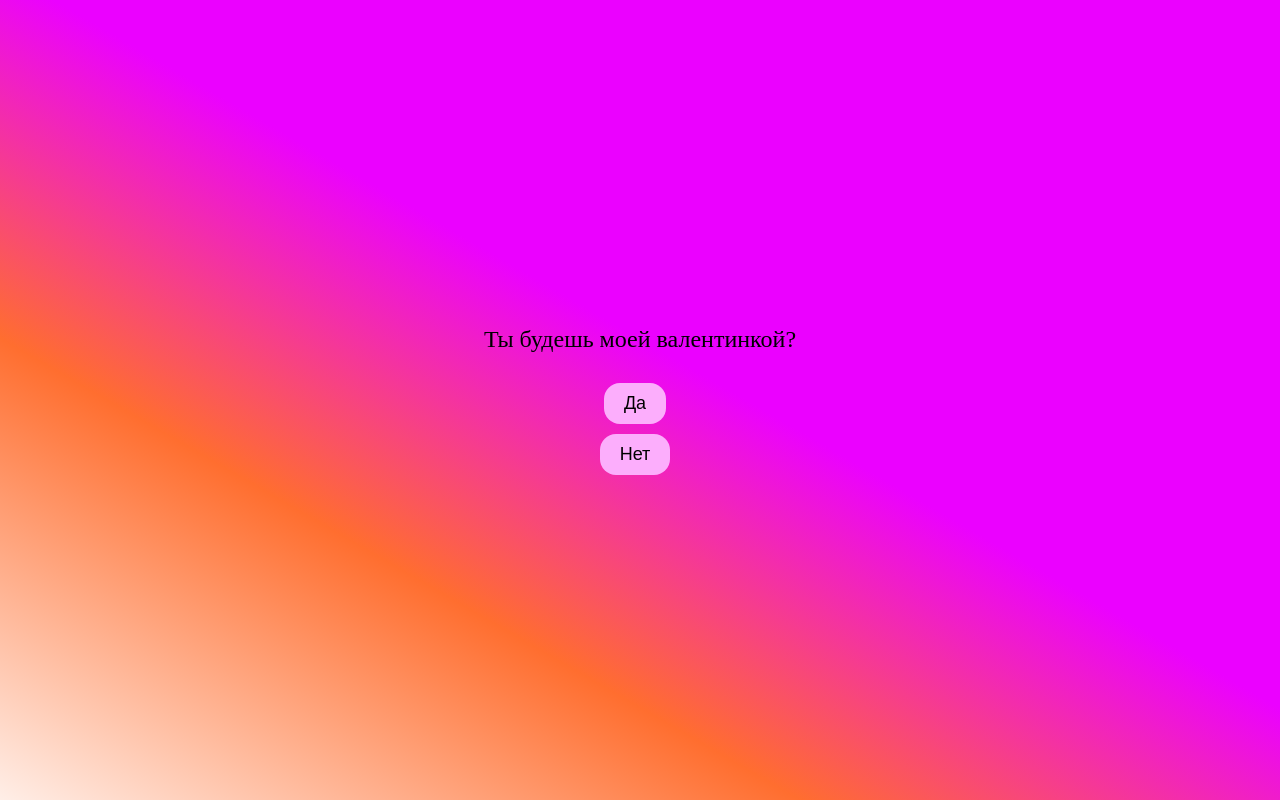
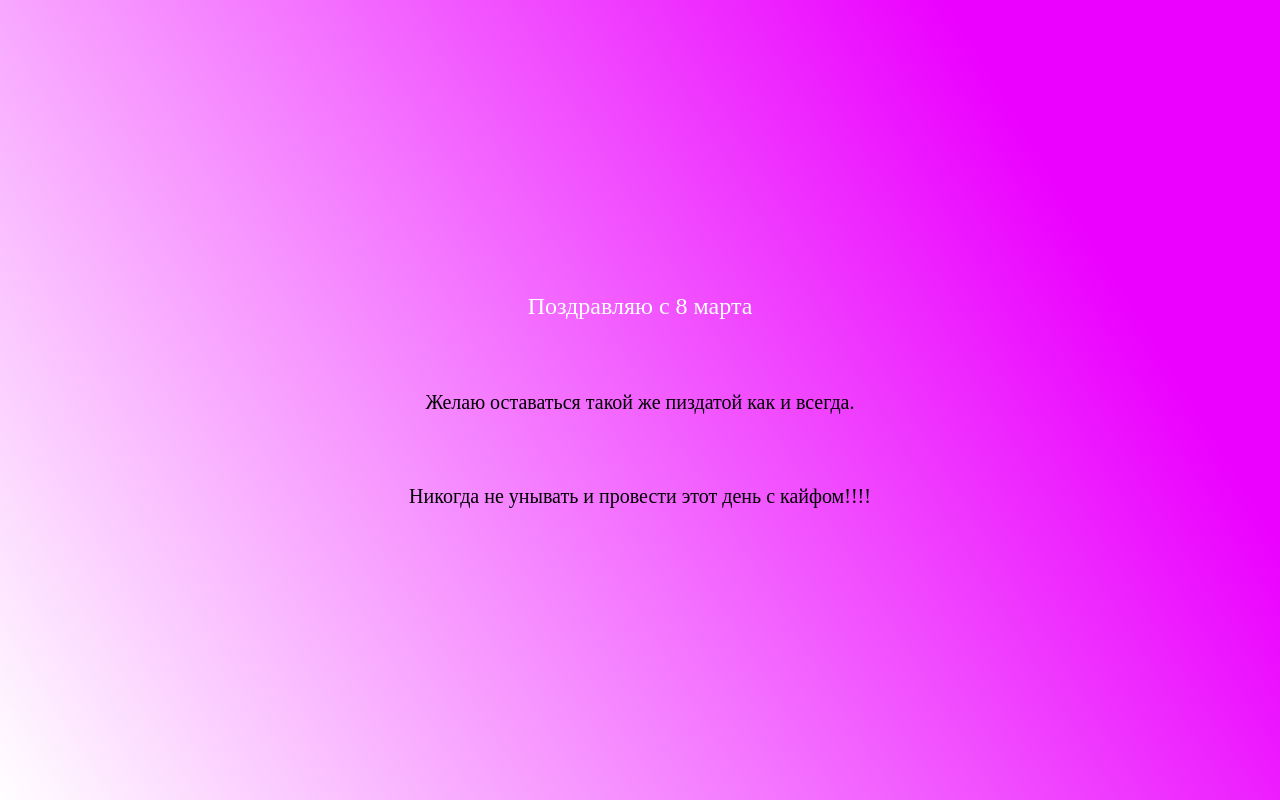
Before and after one commit to Danill13and/present2, a Django app: page / in a window 1280 px wide. Run offline with Django 5.2, Linux system fonts and the light colour scheme.

Commit message:
first commit

```diff
--- a/ValentinesCardApp/templates/ValentinesCard/index.html
+++ b/ValentinesCardApp/templates/ValentinesCard/index.html
@@ -9,60 +9,42 @@
             margin: 0;
             padding: 0;
         }
-        body {
+
+        body{
+            height: 100%;
+            width: 100%;
+        }
+
+        .main{
             display: flex;
+            flex-direction: column;
             justify-content: center;
             align-items: center;
-            flex-direction: column;
-            gap: 10px;
-            background: linear-gradient(30deg, rgba(255, 77, 0, 0.09576330532212884) 0%, rgba(255, 77, 0, 0.8156512605042017) 30%, rgba(235, 1, 255, 1) 54%);
-            height: 100vh;
-            margin: 0;
+            gap: 71px;
+
+            position: absolute;
+            height: 100%;
+            width: 100%;
+            background: linear-gradient(238.47deg, #EB01FF 18.88%, rgba(255, 77, 0, 0) 100.37%);
         }
 
-        #question {
+        .title{
             font-size: 24px;
-            margin-bottom: 20px;
-            text-align: center;
+            color: #fff;
         }
 
-        #btnYes,
-        #btnNo {
-            font-size: 18px;
-            padding: 10px 20px;
-            margin-right: 10px;
-            border: 1px;
-            border-radius: 16px;
-            background: rgb(252, 174, 252);
+        p{
+            color: black;
+            font-size: 20px;
         }
+
     </style>
 </head>
 <body>
-    <div id="question">Ты будешь моей валентинкой?</div>
-    <button id="btnYes" onclick="showMessage()">Да</button>
-    <button id="btnNo" onclick="moveButton()">Нет</button>
-
-    <script>
-        function moveButton() {
-            var btnNo = document.getElementById("btnNo");
-            var maxX = window.innerWidth - btnNo.offsetWidth;
-            var maxY = window.innerHeight - btnNo.offsetHeight;
-            var newX = Math.floor(Math.random() * maxX);
-            var newY = Math.floor(Math.random() * maxY);
-            btnNo.style.left = newX + "px";
-            btnNo.style.top = newY + "px";
-            btnNo.style.position = "absolute";
-        }
-
-        function showMessage() {
-            var question = document.getElementById("question");
-            var btnYes = document.getElementById("btnYes");
-            var btnNo = document.getElementById("btnNo");
-
-            question.innerHTML = "Урааааа, с 14 февроля ❤️";
-            btnYes.style.display = "none";
-            btnNo.style.display = "none";
-        }
-    </script>
+    <div class="main">
+        <p class="title">Поздравляю с 8 марта</p>
+        <p>Желаю оставаться такой же пиздатой как и всегда.</p>
+        <p>Никогда не унывать и провести этот день с кайфом!!!!</p>
+    </div>
 </body>
 </html>
```
